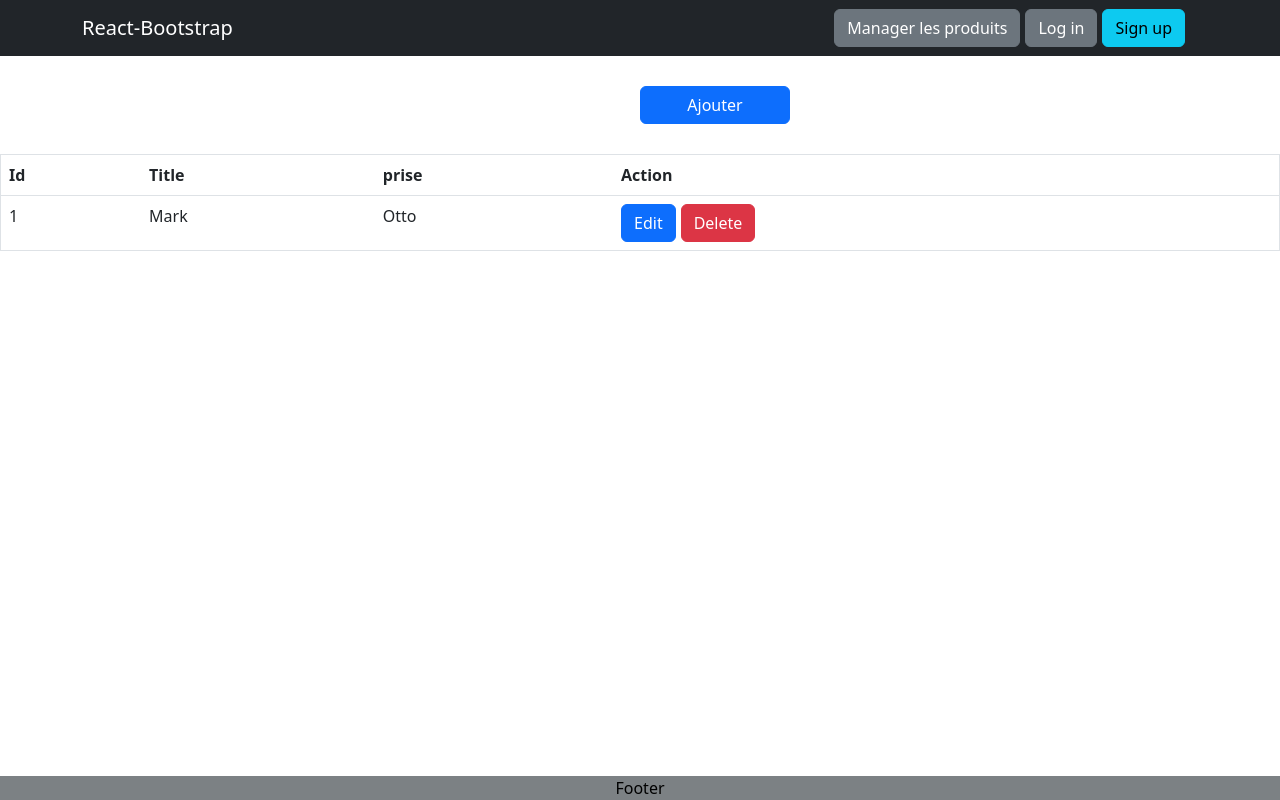
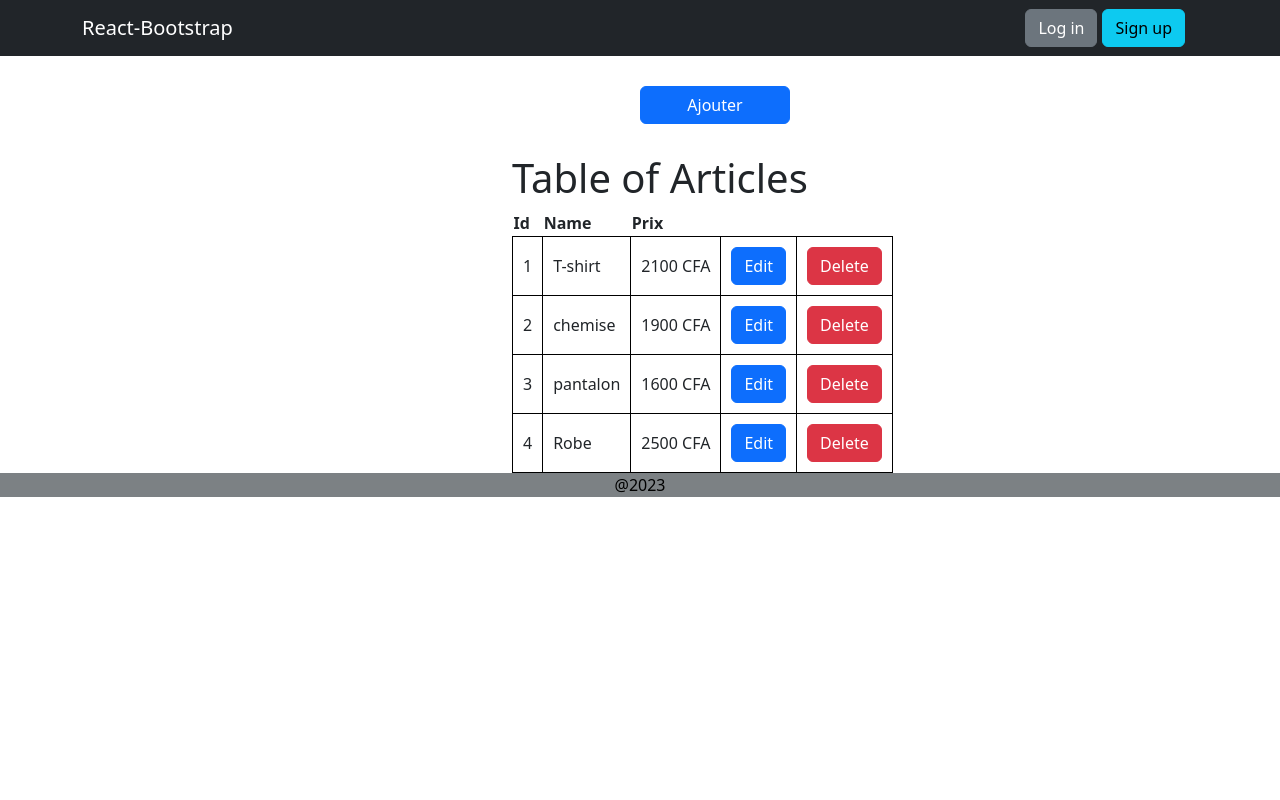
Before and after one commit to wilfried-wt/TP-Product_Management, a React (Create React App) app: page /add in a window 1280 px wide. Built offline with nearby package versions, Linux system fonts and the light colour scheme.

Commit message:
update welcome page and finish to manage product with redux

```diff
--- a/src/App.css
+++ b/src/App.css
@@ -10,7 +10,6 @@
 .footer {
     position: fixed;
     left: 0;
-    bottom: 0;
     width: 100%;
     background-color: #7c8184;
     color: black;
@@ -61,18 +60,33 @@
     font-family: 'Montserrat Bold', sans-serif;
 }
 .image{
-    width: 100%;
-    height: 450px;
+    height: 170vh;
+
     margin-bottom: 20px;
-    display: block;
+    background-size: cover;
+    position: relative;
 }
 .slide{
     color:rgb(53, 45, 45);
 
 }
+.bgimage {
+    height: 90vh;
+    background: url('asset/images/heroImage.jpeg');
+    background-size: cover;
+    position: relative;
+
+}
 .slide-titre{
-    color: rgb(53, 45, 45);
-    size: 150px;
+    font-size: 4.5rem;
+    text-align: center;
+    padding-top: 10%;
+    color: aliceblue;
+}
+.slide-desc{
+    font-size: 2rem;
+    text-align: center;
+    color: aliceblue;
 }
 .buttonAdd{
     width: 150px;
--- a/src/components/Footer.js
+++ b/src/components/Footer.js
@@ -2,7 +2,7 @@ import React from 'react'
 function Footer() {
   return (
    <div className='footer'>
-      Footer
+      @2023
    </div>
   )
 }
--- a/src/components/Header.js
+++ b/src/components/Header.js
@@ -1,21 +1,35 @@
 import React from 'react'
 import Container from 'react-bootstrap/Container';
-import Nav from 'react-bootstrap/Nav';
 import Navbar from 'react-bootstrap/Navbar';
 import { Button } from 'react-bootstrap';
 import { useNavigate } from "react-router-dom";
+import { useSelector } from 'react-redux';
+
 export default function Header() {
   const navigate = useNavigate();
+  const users = useSelector( (state => state.users));
+  const user = users.find(item => item.loading == true);
   return (
     <Navbar collapseOnSelect expand="lg" bg="dark" variant="dark">
       <Container>
         <Navbar.Brand className='logo' onClick={()=> navigate("/")}>React-Bootstrap</Navbar.Brand>
         <Navbar.Toggle aria-controls="responsive-navbar-nav" />
-        <Navbar.Collapse id="responsive-navbar-nav" className="justify-content-end flex-grow-1 pe-2">
-          <Button className='button' variant="secondary" onClick={()=> navigate("/add")}>Manager les produits</Button>
-          <Button className='button' variant="secondary" onClick={()=> navigate("/login")}>Log in</Button>
-          <Button className='button' variant="info" onClick={()=> navigate("/register")}>Sign up</Button>
-        </Navbar.Collapse>
+          {
+            user ? (
+              <Navbar.Collapse id="responsive-navbar-nav" className="justify-content-end flex-grow-1 pe-2">
+                <Button className='button' variant="secondary" onClick={()=> navigate("/add")}>Manager les produits</Button>
+                <Button className='button' variant="secondary" onClick={()=> navigate("/")}>Log out</Button>
+              </Navbar.Collapse>
+              )
+              :
+              (
+              <Navbar.Collapse id="responsive-navbar-nav" className="justify-content-end flex-grow-1 pe-2">
+                <Button className='button' variant="secondary" onClick={()=> navigate("/login")}>Log in</Button>
+                <Button className='button' variant="info" onClick={()=> navigate("/register")}>Sign up</Button>
+              </Navbar.Collapse>
+              )
+          }
+
       </Container>
     </Navbar>
   )
--- a/src/index.js
+++ b/src/index.js
@@ -3,12 +3,14 @@ import ReactDOM from 'react-dom/client';
 import './index.css';
 import App from './App';
 import reportWebVitals from './reportWebVitals';
+import { Provider } from 'react-redux';
+import store from './store';
 
 const root = ReactDOM.createRoot(document.getElementById('root'));
 root.render(
-  <React.StrictMode>
+  <Provider store={store}>
     <App />
-  </React.StrictMode>
+  </Provider>
 );
 
 // If you want to start measuring performance in your app, pass a function
--- a/src/page/Acceuil.js
+++ b/src/page/Acceuil.js
@@ -1,25 +1,20 @@
 import React from 'react'
 import Footer from '../components/Footer';
 import GridProduct from '../components/GridProduct';
-import Carousel from 'react-bootstrap/Carousel';
-import { Button } from 'react-bootstrap';
-import font from '../asset/images/font0.png'
 function Acceuil() {
   return (
     <div>
-      <Carousel>
-        <Carousel.Item slide={false}>
-          <img
-            className="image"
-            src={font}
-          />
-          <Carousel.Caption>
-            <h3 className='slide-titre'>Bienvenue dans votre Boutique </h3>
-            <p className='slide'>votre marché plus proche de vous</p>
-            <Button variant="primary">Sign up</Button>
-          </Carousel.Caption>
-        </Carousel.Item>
-      </Carousel>
+      <section className='bgimage'>
+        <div className='container-fluid'>
+          <div className='row'>
+          <div className='col-lg-12 col-md-12 col-xs-12 hero-text'>
+            <h2 className='slide-titre'>Hi it's the Board</h2>
+            <p className='slide-desc'>See yours Good article Here!!</p>
+          </div>
+          </div>
+        </div>
+
+      </section>
       <h3 className='titre'> Nos différents  vêtements </h3>
       <div className='body'>
         <GridProduct/>
--- a/src/page/ManageProduit.js
+++ b/src/page/ManageProduit.js
@@ -1,32 +1,95 @@
 import React from 'react'
-import { Button } from 'react-bootstrap';
-import Table from 'react-bootstrap/Table';
+import { Button, Form } from 'react-bootstrap';
+import { useDispatch, useSelector } from 'react-redux';
+import { useState} from 'react';
+import Modal from 'react-bootstrap/Modal';
+import { addProduct } from '../store';
+
+  const capitalize = (word) => {
+    return word[0].toUpperCase() + word.slice(1)
+  }
+
 function ManageProduit() {
+    const product = useSelector( (state => state.product));
+    const dispatch = useDispatch();
+
+    const [users, setUsers] = useState(product);
+
+    const [show, setShow] = useState(false);
+    const [name, setName] = useState("");
+    const [price, setPrice] = useState("");
+
+    const handleClose = () => setShow(false);
+    const handleShow = () => setShow(true);
+
+  const renderUsers = () => {
+    return product.map(({ id, name, prix }) => {
+      return <tr key={id} >
+      <td style={{ padding: '10px', border: '1px solid black' }}>{id}</td>
+      <td style={{ padding: '10px', border: '1px solid black' }}>{name}</td>
+      <td style={{ padding: '10px', border: '1px solid black' }}>{prix}</td>
+      <td style={{ padding: '10px', border: '1px solid black' }}><Button>Edit</Button></td>
+      <td style={{ padding: '10px', border: '1px solid black' }}><Button variant='danger'>Delete</Button></td>
+    </tr>
+    })
+  }
+
+  const renderHeader = () => {
+    return <tr>
+      {Object.keys(product[0]).map(key => <th>{capitalize(key)}</th>)}
+    </tr>
+  }
+
+  const handleSubmit = e => {
+    e.preventDefault();
+    if(!name || !price ) return;
+    const newproduct = {
+        id: product.lenth,
+        name : name,
+        price: price
+    }
+   dispatch(addProduct(newproduct));
+    setName("");
+    setPrice("");
+    setShow(false);
+  };
+
   return (
     <>
-        <Button variant='primary' className='buttonAdd'> Ajouter </Button>
-        <div >
-            <Table sresponsive="md" className='table'>
-                <thead>
-                    <tr>
-                        <th>Id</th>
-                        <th>Title</th>
-                        <th>prise</th>
-                        <th>Action</th>
-                    </tr>
-                </thead>
+        <Button variant='primary' className='buttonAdd' onClick={handleShow} > Ajouter </Button>
+        <Modal show={show} onHide={handleClose}>
+            <Modal.Header closeButton>
+                <Modal.Title>Modal heading</Modal.Title>
+            </Modal.Header>
+            <Modal.Body>
+                <Form>
+                    <Form.Group className="mb-3" controlId="formBasicEmail">
+                        <Form.Label className="bold">Name</Form.Label>
+                        <Form.Control type="text" placeholder="Enter Name of your product" required={true} value={name} onChange={e => setName(e.target.value)}/>
+                    </Form.Group>
+                    <Form.Group className="mb-3" controlId="formBasicEmail">
+                        <Form.Label className="bold">Price</Form.Label>
+                        <Form.Control type="text" placeholder="Enter the price" required={true} value={price} onChange={e => setPrice(e.target.value)}/>
+                    </Form.Group>
+                </Form>
+            </Modal.Body>
+            <Modal.Footer>
+            <Button variant="secondary" onClick={handleClose}>
+                Close
+            </Button>
+            <Button variant="primary" onClick={handleSubmit}>
+                Save Changes
+            </Button>
+            </Modal.Footer>
+        </Modal>
+        <div style={{ marginLeft: '40%' }}>
+            <h1> Table of Articles</h1>
+            <table>
+                {renderHeader()}
                 <tbody>
-                    <tr>
-                        <td>1</td>
-                        <td>Mark</td>
-                        <td>Otto</td>
-                        <td className='flex-grow-3 pe-8'>
-                            <Button className='button' variant="primary" >Edit</Button>
-                            <Button className='button' variant="danger" >Delete</Button>
-                        </td>
-                    </tr>
+                {renderUsers()}
                 </tbody>
-            </Table>
+            </table>
         </div>
     </>
   )
--- /dev/null
+++ b/src/store.js
@@ -0,0 +1,57 @@
+import { configureStore, createSlice } from '@reduxjs/toolkit';
+
+const productSlice = createSlice({
+    name: "product",
+    initialState: [
+      { id: 1, name: 'T-shirt', prix: '2100 CFA' },
+      { id: 2, name: 'chemise', prix: '1900 CFA'},
+      { id: 3, name: 'pantalon', prix: '1600 CFA' },
+      { id: 4, name: 'Robe', prix: '2500 CFA' }
+    ],
+    reducers:{
+      addProduct: (state,action) => {
+        const newProduct = action.payload;
+        state.push(newProduct);
+       },
+      toggleProduct: (state, action) =>{
+        const updateProduct = action.payload;
+        state.push(updateProduct);
+      },
+      deleteProduct: (state,action)=>{
+        state = state.filter(prod => prod.id !== action.payload);
+        return state;
+       }
+    }
+});
+
+const userSlice = createSlice({
+  name: "users",
+  initialState: [
+    { id: 1, username: 'Arnaud', email: 'arnaud@gmail.com', password:'12345',loading: false },
+    { id: 2, username: 'Gui',  email: 'gui@gmail.com', password:'12345',loading: false }
+  ],
+  reducers:{
+    addUser: (state,action) => {
+      const newUser = action.payload;
+      state.push(newUser);
+     },
+     updateUser: (state,action) => {
+      state = state.filter(prod => prod.id !== action.payload);
+      state.loading = true ;
+      return state;
+     }
+  }
+});
+
+export const {addProduct, toggleProduct, deleteProduct} = productSlice.actions;
+
+export const {addUser, updateUser} = userSlice.actions;
+
+const store = configureStore({
+  reducer: {
+    product : productSlice.reducer,
+    users: userSlice.reducer
+  }
+})
+
+export default store;
```
Also changed, not shown: src/components/BasicForm.js (+30 -5 lines), src/asset/images/heroImage.jpeg (added).
